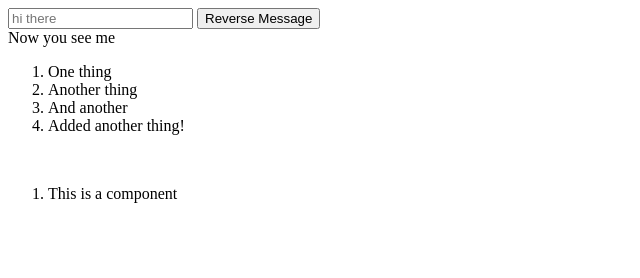
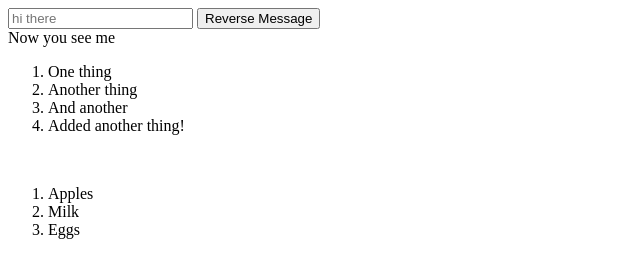
Before and after one commit to Caitlin-cooling/vue-tutorial, a plain HTML site: page index.html in a window 1280 px wide. Shown: the whole page, without its empty margins (0-640 px from the left). Drawn offline with nearby package versions, Linux system fonts and the light colour scheme.

Commit message:
Using v-bind to create components with props passed from parent
- Iterated over array
- For eacg element created a new todo-item instance
- Added a key for each item

```diff
--- a/index.html
+++ b/index.html
@@ -20,7 +20,11 @@
       </ol>
       <br>
       <ol>
-        <todo-item></todo-item>
+        <todo-item
+          v-for="item in groceryList"
+          v-bind:todo="item"
+          v-bind:key="item.id">
+        </todo-item>
       </ol>
     </div>
 
--- a/index.js
+++ b/index.js
@@ -7,6 +7,11 @@ var app = new Vue({
       { text: 'One thing'},
       { text: 'Another thing' },
       { text: 'And another' }
+    ],
+    groceryList: [
+      { id:0, text: 'Apples' },
+      { id:1, text: 'Milk' },
+      { id:2, text: 'Eggs' }
     ]
   },
   methods: {
@@ -19,5 +24,6 @@ var app = new Vue({
 app.todos.push({ text: 'Added another thing!' })
 
 Vue.component('todo-item', {
-  template: '<li>This is a component</li>'
+  props: ['todo'],
+  template: '<li>{{ todo.text }}</li>'
 })
```
